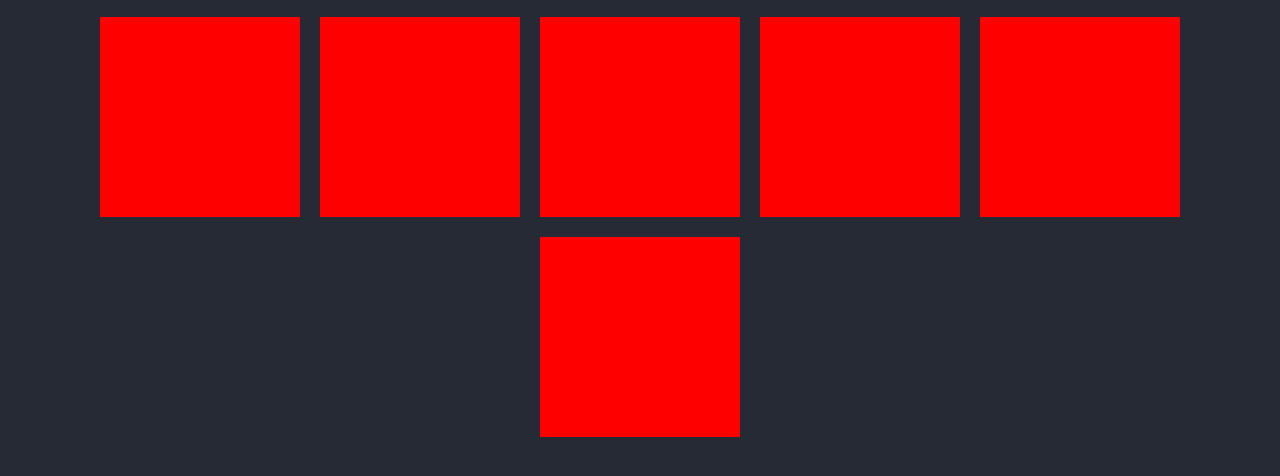
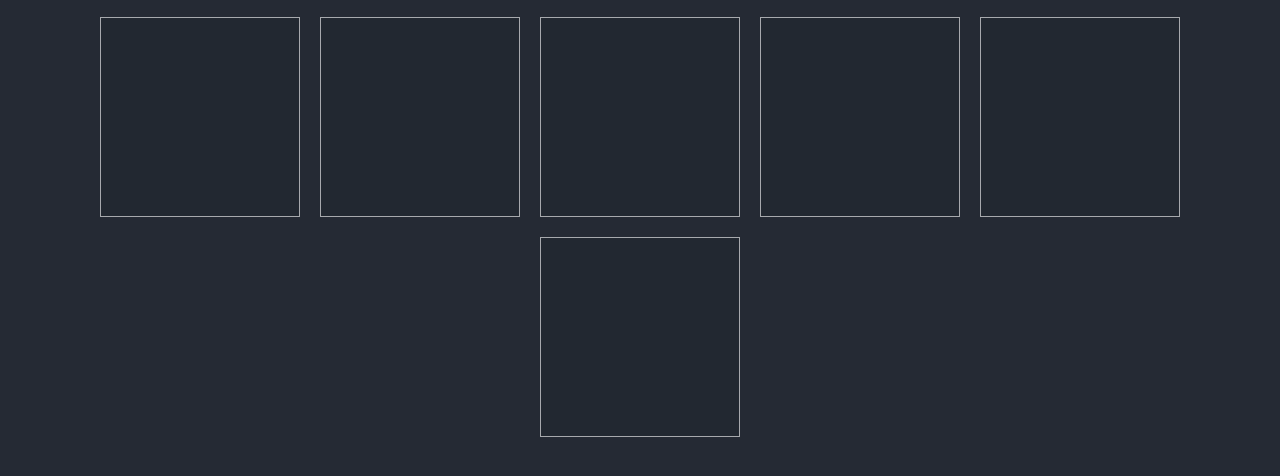
Before and after one commit to Dejorden94/neon-header, a plain HTML site: page index.html in a window 1280 px wide. Shown: the part 218-694 px from the top of the page. Drawn offline with Linux system fonts and the light colour scheme.

Commit message:
add card border styling

```diff
--- a/css/style.css
+++ b/css/style.css
@@ -39,6 +39,7 @@ body {
 .card {
     width: 20rem;
     height: 20rem;
-    background: red;
+    background: rgba(34, 40, 49, 0.8);
     list-style: none;
+    border: 0.1rem solid rgb(255, 255, 255, 0.6);
 }
```
